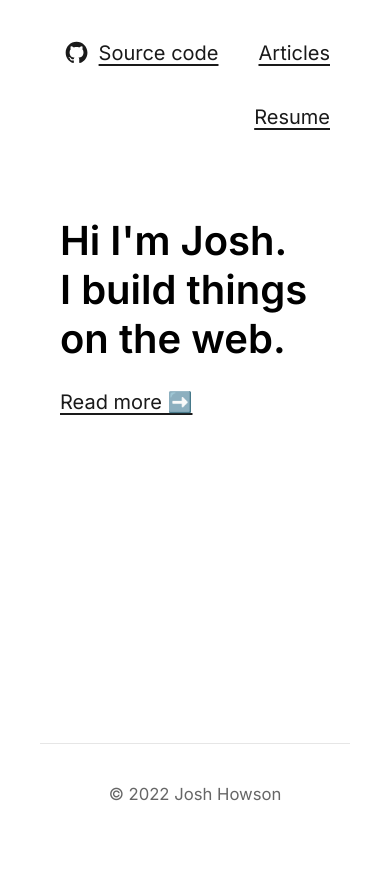
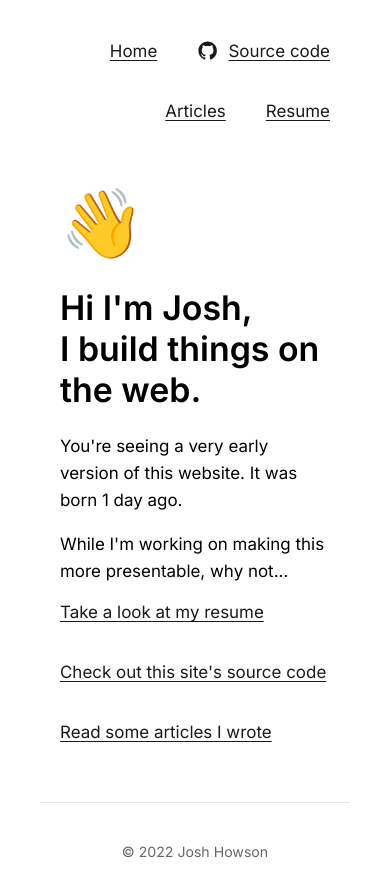
Before and after one commit to josh-b-howson/joshhowson.com, a Next.js app: page / in a window 390 px wide. Shown: the top 896 px of the page. Before the commit the page ends 844 px from the top, so only its background shows below. Built offline with nearby package versions, Linux system fonts and the light colour scheme.

Commit message:
write article, add 404 page, edit homepage,  add date to articleand and a lot more

```diff
--- a/components/Header/Header.tsx
+++ b/components/Header/Header.tsx
@@ -6,6 +6,7 @@ const Header = () => {
   return <header
     className={styles.header}>
     <nav>
+      <Link href="/">Home</Link>
       <Link href="https://github.com/josh-b-howson/joshhowson.com"><a target="_blank"><SVGGithubLogo />Source code</a></Link>
       <Link href="/articles">Articles</Link>
       <Link href="#">Resume</Link>
--- a/components/Layout/Layout.module.scss
+++ b/components/Layout/Layout.module.scss
@@ -1,17 +1,24 @@
 .layout {
   --gutter-x: 6rem;
-  --max-content-width: 96rem;
   display: flex;
   flex-flow: column nowrap;
   align-items: stretch;
   min-height: 100vh;
 
   main {
+    --max-content-width: 96rem;
     /* grow if there's extra room */
     flex: 1 0 auto;
     width: 100%;
     align-self: center;
     max-width: calc(var(--max-content-width) + var(--gutter-x) * 2);
     padding: 2rem var(--gutter-x);
+
+  }
+
+  :global {
+    .article p {
+      max-width: 60ch;
+    }
   }
 }
--- a/components/Layout/Layout.tsx
+++ b/components/Layout/Layout.tsx
@@ -7,25 +7,40 @@ import Footer from '../Footer/Footer'
 interface Props {
   children?: ReactNode,
   title: string,
+  className?: string,
+  mainClassName?: string,
+  titleSuffix?: string,
 }
 
 const Layout = ({
   title,
   children,
+  className,
+  mainClassName,
+  titleSuffix = 'Josh Howson'
 }: Props) => {
+  const layoutClass = [
+    styles.layout,
+    className,
+  ].filter(i => !!i).join(' ')
+
+  const fullTitle = [title, titleSuffix].filter(i => !!i).join(' - ')
+
   return (
     <div
-      className={styles.layout}>
+      className={layoutClass}>
       <Head>
-        <title>{title} - Josh Howson</title>
+        <title>{fullTitle}</title>
         <meta name="description" content="Meta description" />
+        <link rel="icon" type="image/svg+xml" href="jh.svg" />
       </Head>
       <Header />
-      <main>
+      <main
+        className={mainClassName}>
         {children}
       </main>
       <Footer />
-    </div>)
+    </div >)
 }
 
 export default Layout
--- a/pages/_document.js
+++ b/pages/_document.js
@@ -2,9 +2,8 @@ import { Html, Head, Main, NextScript } from 'next/document'
 
 export default function Document() {
   return (
-    <Html>
+    <Html lang='en'>
       <Head>
-      <link rel="shortcut icon" href="jh.svg" type="image/x-icon" />
         <link rel="preconnect" href="https://fonts.googleapis.com" />
         <link rel="preconnect" href="https://fonts.gstatic.com" crossorigin />
         <link href="https://fonts.googleapis.com/css2?family=Inter:wght@400;600&display=swap" rel="stylesheet" />
--- a/pages/index.tsx
+++ b/pages/index.tsx
@@ -6,11 +6,34 @@ import Layout from '../components/Layout/Layout'
  * The homepage component.
  */
 const Home: NextPage = () => {
+  const startDate: any = new Date('2022-09-11')
+  const now: any = new Date()
+  const daysSinceStart: any = Math.round(Math.abs(now - startDate) / (1000 * 60 * 60 * 24))
   return (
     <Layout
-      title="title!">
-      <h1>Hi I&apos;m Josh.<br /> I build things on the web.</h1>
-      <Link href="/articles">Read more ➡️ </Link>
+      title="Josh Howson - UI Engineer"
+      titleSuffix=''>
+      <div className="emoji">👋</div>
+      <h1>Hi I&apos;m Josh,<br /> I build things on the web.</h1>
+      <p>You're seeing a very early version of this website. It was born {new Date(daysSinceStart).getTime()} day{daysSinceStart !== 1 && 's'} ago.</p>
+      <p>While I'm working on making this more presentable, why not...</p>
+      <div
+        className='things'>
+        <Link href='/resume'>Take a look at my resume</Link>
+        <Link href='/resume'>Check out this site's source code</Link>
+        <Link href='/articles'>Read some articles I wrote</Link>
+      </div>
+      <style jsx>{`
+        .emoji {
+          font-size:4em;
+        }
+        .things {
+          display: flex;
+          flex-flow: row wrap;
+          align-items: baseline;
+          gap: 4rem;
+        }
+      `}</style>
     </Layout>
   )
 }
--- a/styles/globals.scss
+++ b/styles/globals.scss
@@ -11,7 +11,7 @@
 }
 
 body {
-  font-size: 2rem;
+  font-size: clamp(1.6rem, calc(1.5rem + .5vw), 2rem);
   margin: 0;
   font-family: 'Inter', sans-serif;
 }
@@ -44,3 +44,11 @@ body {
     }
   }
 }
+
+:where(p) {
+  line-height: 1.6;
+}
+
+:where(ul) {
+  line-height: 1.8;
+}
```
Also changed, not shown: articles/first-post.md (deleted, +0 -23 lines), articles/nearly-too-complex.md (added, +45 -0 lines), articles/second-post.md (deleted, +0 -12 lines), pages/404.tsx (added, +20 -0 lines), pages/article/[slug].tsx (+9 -2 lines), pages/articles.tsx (+5 -2 lines).
